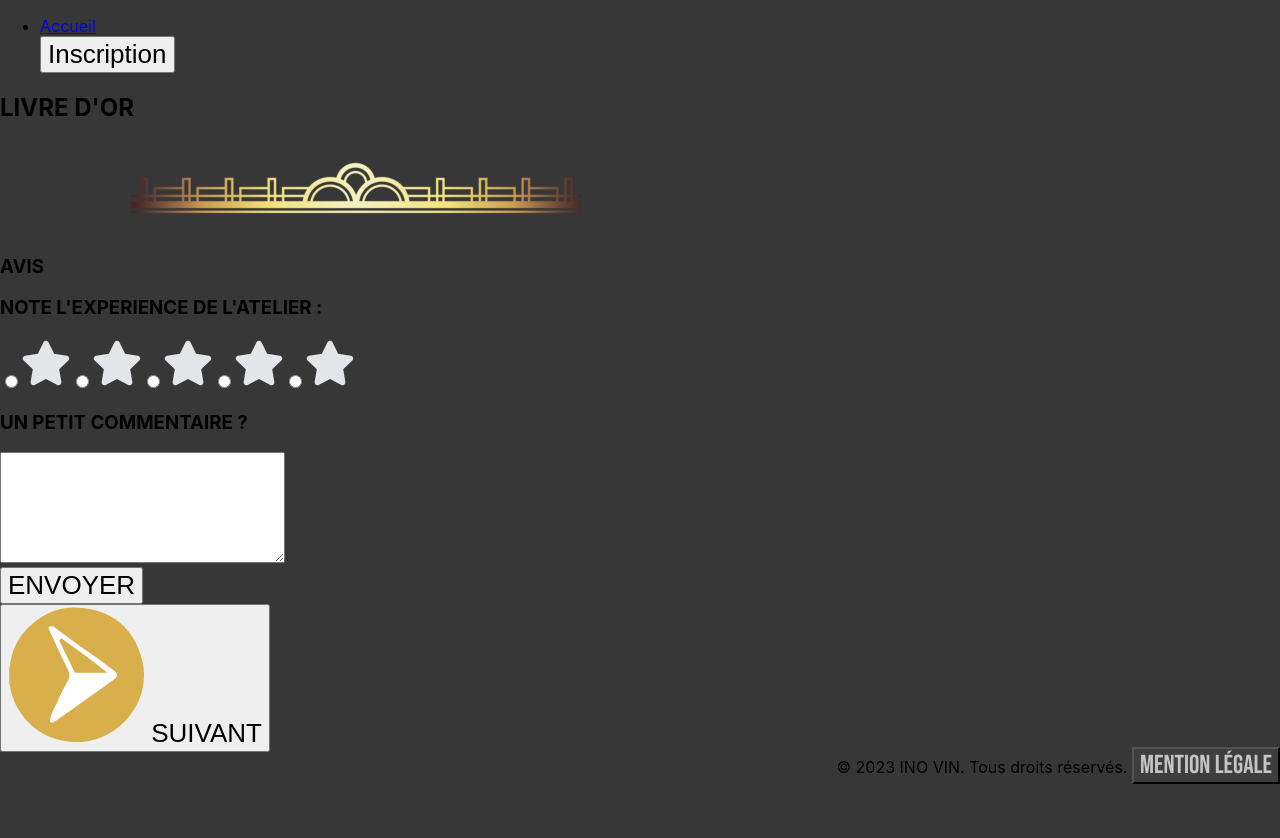
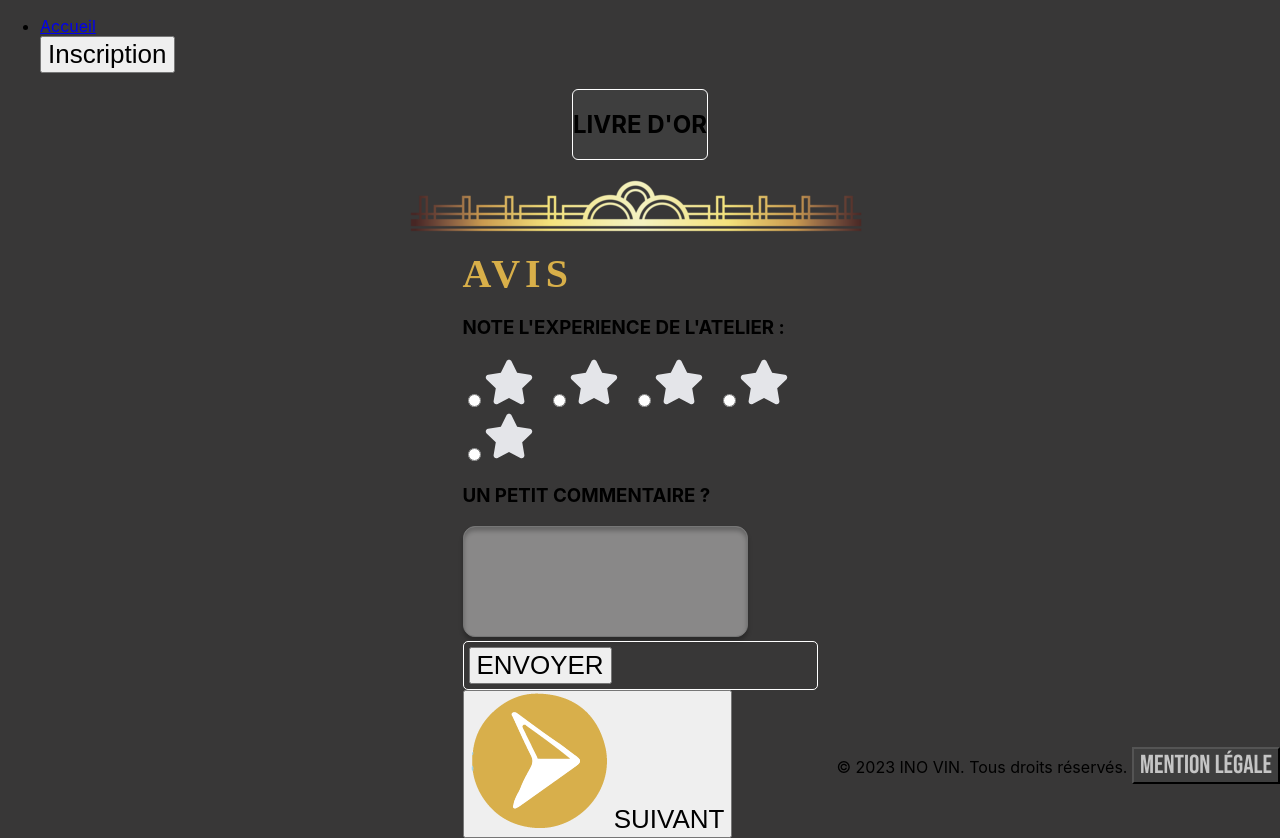
Before and after one commit to WildCodeSchool/2023-02-JS-Lille-project-3-groupe3-inovin, a React (Vite) app in the folder frontend/: page /LivreDor in a window 1280 px wide. Before the commit the page ends 800 px from the top, so only its background shows below. Built offline with nearby package versions, Linux system fonts and the light colour scheme; a web font is replaced by a local one.

Commit message:
css portrait suite

```diff
--- a/frontend/src/components/FormFeedback/FormFeedback.scss
+++ b/frontend/src/components/FormFeedback/FormFeedback.scss
@@ -1,6 +1,5 @@
 @import "../../App.scss";
 
-@media (orientation: portrait) {
 .commentsPage {
   width: 90%;
   margin-left: 5%;
@@ -12,10 +11,54 @@
 .commentsBook {
   box-sizing: border-box;
   background-color: $box_color;
-    width: 100%;
   display: flex;
   justify-content: center;
-    border-radius: 10px;
+  position: relative;
+  border: 0.493274px solid #ffffff;
+  border-radius: 6px;
+}
+
+.starContainer {
+  display: inline-block;
+  padding-right: 4%;
+}
+
+textarea {
+  background-color: #c5c5c592;
+  resize: none;
+  box-shadow: 0px 4px 4px rgba(0, 0, 0, 0.25),
+    inset 0px 4px 4px rgba(0, 0, 0, 0.25);
+  border-radius: 12px;
+  color: #fff;
+  overflow: auto;
+}
+
+.buttonDecoration {
+  position: relative;
+  top: 10%;
+  border: 1px solid #fff;
+  border-radius: 5px;
+  padding: 5px;
+}
+
+.noticeTitle {
+  color: $gold_title;
+  font-family: $font_title_large;
+  position: relative;
+  top: 5%;
+  font-size: 2.5rem;
+  letter-spacing: 5px;
+  margin: 0;
+  padding: 0;
+}
+
+@media (orientation: portrait) {
+  .commentsBook {
+    box-sizing: border-box;
+    background-color: $box_color;
+    width: 90%;
+    display: flex;
+    justify-content: center;
     position: relative;
   }
 
@@ -35,18 +78,6 @@
     border-radius: 10px;
     filter: drop-shadow(0px 4px 4px rgba(0, 0, 0, 0.25))
       drop-shadow(0px 4px 4px rgba(0, 0, 0, 0.25));
-  }
-
-  .noticeTitle {
-    color: $gold_title;
-    font-family: $font_title_large;
-    position: relative;
-    right: 250px;
-    top: 50px;
-    font-size: 2.5rem;
-    letter-spacing: 5px;
-    margin: 0;
-    padding: 0;
   }
 
   .content {
@@ -69,10 +100,6 @@
     display: none;
   }
 
-  .starContainer {
-    display: inline-block;
-  }
-
   .star {
     cursor: pointer;
     transition: 300ms;
@@ -82,7 +109,8 @@
   .separatorImg {
     transform: rotate(180deg);
     position: relative;
-    bottom: 18px;
+    bottom: 10px;
+    width: 90%;
   }
 
   .sendForm {
@@ -102,19 +130,11 @@
     width: auto;
   }
 
-  .buttonDecoration {
-    position: relative;
-    left: 200px;
-    border: 1px solid #fff;
-    border-radius: 5px;
-    padding: 5px;
-  }
-
   .navigateLinkToResume {
     cursor: pointer;
     position: relative;
-    left: 280px;
-    top: 30px;
+    left: 40%;
+    top: 20%;
     text-decoration: none;
     border: none;
     background: none;
@@ -126,13 +146,6 @@
   }
 
   textarea {
-    background-color: #c5c5c592;
-    resize: none;
-    box-shadow: 0px 4px 4px rgba(0, 0, 0, 0.25),
-      inset 0px 4px 4px rgba(0, 0, 0, 0.25);
-    border-radius: 12px;
-    color: #fff;
-    overflow: auto;
-    font-size: 1.5rem;
+    font-size: 1.2rem;
   }
 }
```
Lines whose indentation alone changed are shown as unchanged.
